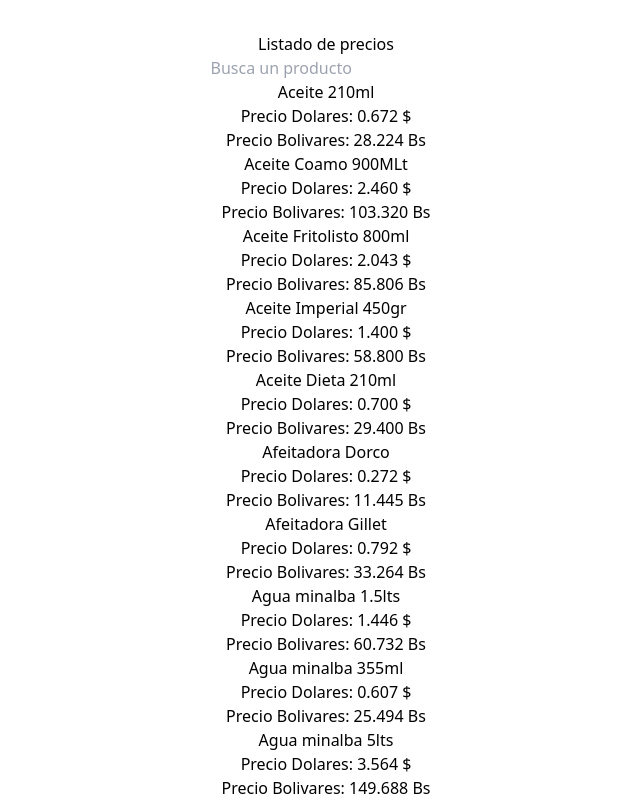
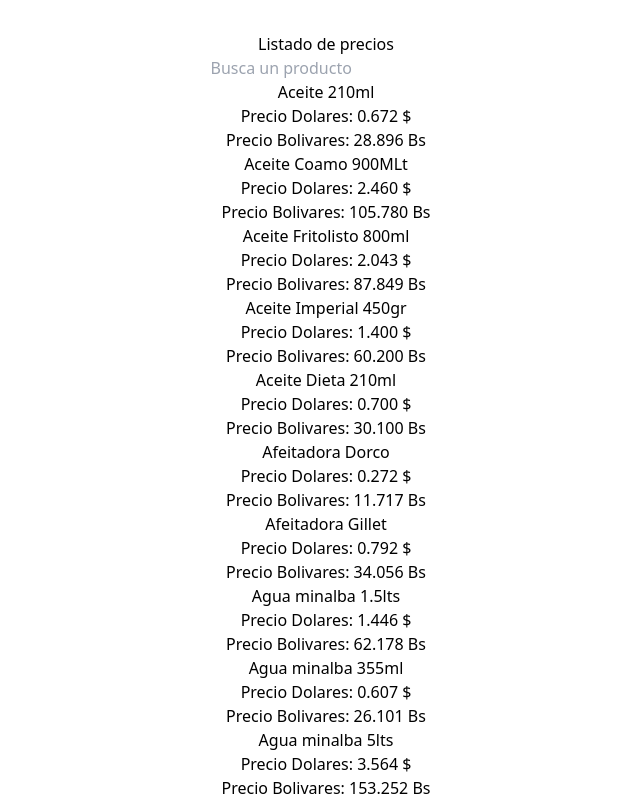
Before and after one commit to eudysj95/inventarioCopaExito, a React (Vite) app: page / in a window 1280 px wide. Shown: the top 800 px of the page, without its empty margins (314-954 px from the left). Built offline with nearby package versions, Linux system fonts and the light colour scheme.

Commit message:
Actualizar App.jsx
tasa actualizada

```diff
--- a/src/App.jsx
+++ b/src/App.jsx
@@ -7,7 +7,7 @@
   const [listado, setListado] = useState([]);
   const [busquedaState, setBusquedaState] = useState('')
 
-  let tasa = 42;
+  let tasa = 43;
   let porcentaje = 1.20;
 
   useEffect(() => {
```
